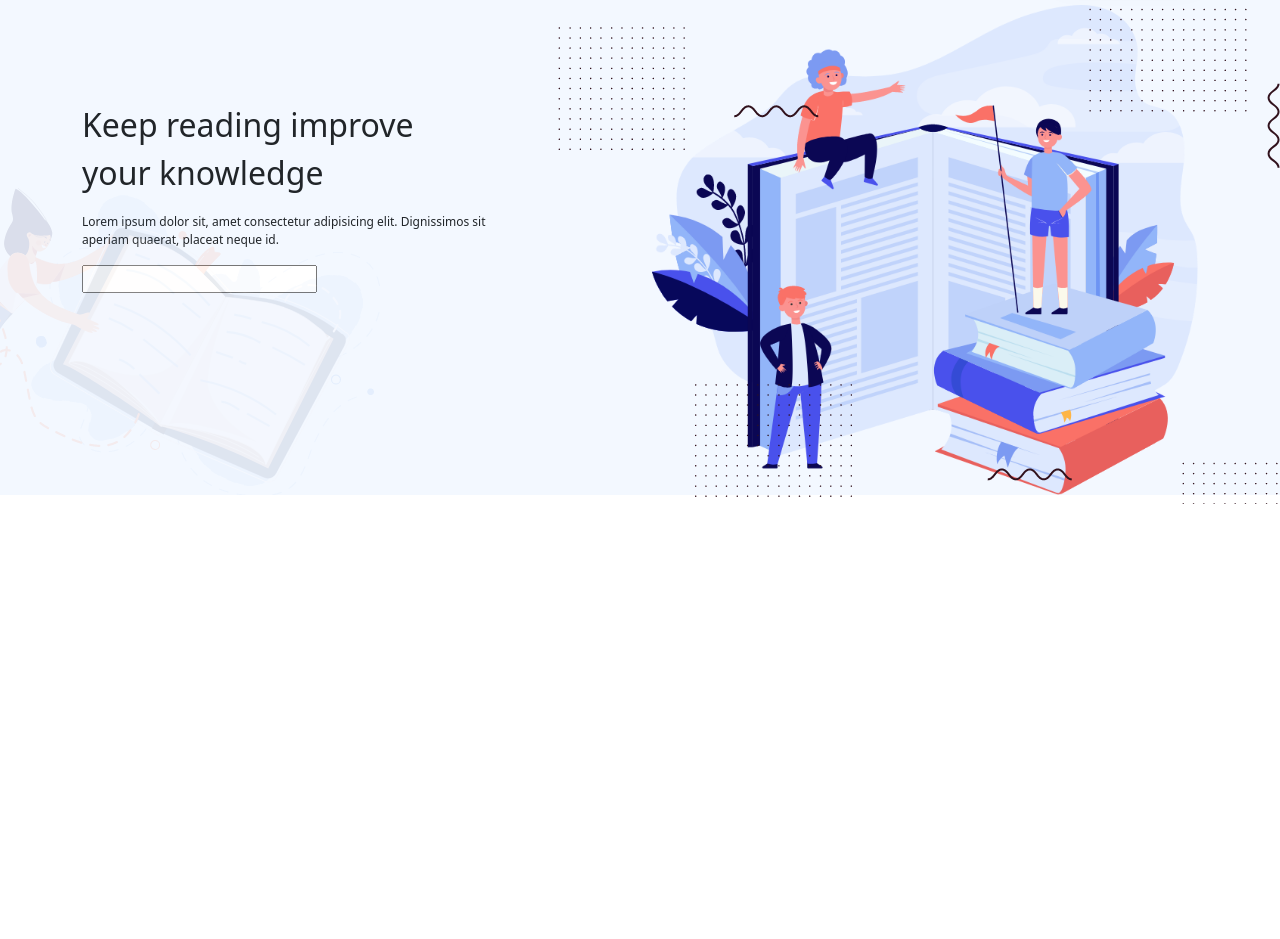
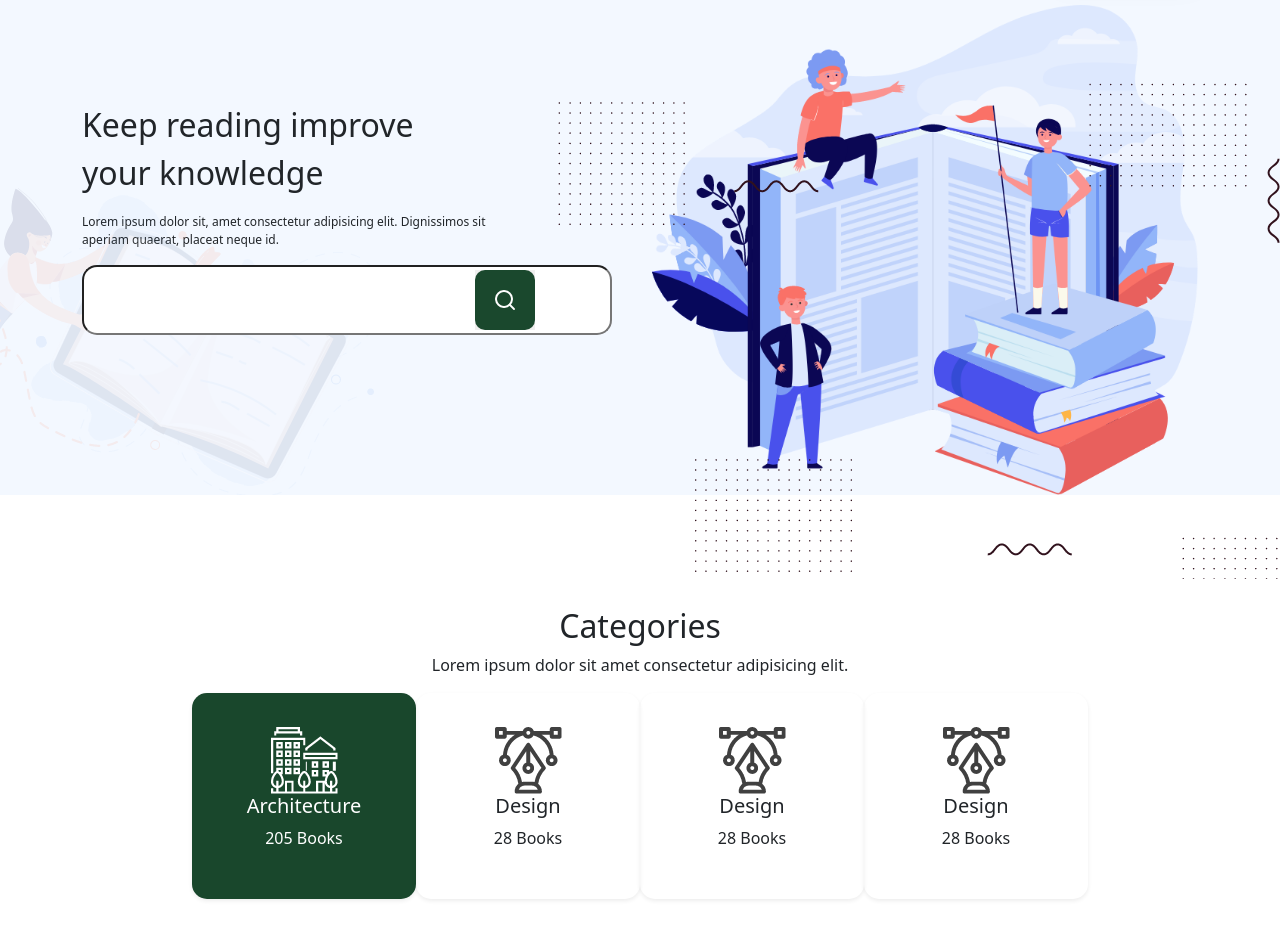
Before and after one commit to waseem-marba/bookinist, a plain HTML site: page index.html in a window 1280 px wide. Shown: the part 83-1022 px from the top of the page. Before the commit the page ends 800 px from the top, so only its background shows below. Drawn offline with nearby package versions, Linux system fonts and the light colour scheme.

Commit message:
categories section

```diff
--- a/index.html
+++ b/index.html
@@ -68,7 +68,10 @@
             <div class="content">
             <p class="heading">Keep reading improve<br>your knowledge</p>
             <p class="body">Lorem ipsum dolor sit, amet consectetur adipisicing elit. Dignissimos sit aperiam quaerat, placeat neque id.</p>
-            <input type="search"/>
+            <form class="search">
+              <input type="search" class="search-field"/>
+              <button type="submit" class="search-icon"><img src="images/search.png" alt=""></button>
+            </form>
           </div>
           </div>
 
@@ -79,6 +82,53 @@
         </div>
       </section>
     </header>
+
+
+    <section class="container-fluid categories">
+      <div class="row">
+        <div class="col text-center">
+          <h2>Categories</h2>
+          <p>Lorem ipsum dolor sit amet consectetur adipisicing elit.</p>
+        </div>
+      </div>
+
+      <div class="row">
+        <div class="col d-flex justify-content-center">
+          <div class="d-flex justify-content-between cards">
+              <div class="card-icon active shadow-sm d-flex justify-content-center align-items-center">
+                <div class="text-center">
+                   <img src="images/architecture.png" alt="">
+                   <h5>Architecture</h5>
+                   <p>205 Books</p>
+                </div>
+              </div>
+              <div class="card-icon shadow-sm d-flex justify-content-center align-items-center">
+                <div class="text-center">
+                   <img src="images/design.png" alt="">
+                   <h5>Design</h5>
+                   <p>28 Books</p>
+                </div>
+              </div>
+
+              <div class="card-icon shadow-sm d-flex justify-content-center align-items-center">
+                <div class="text-center">
+                   <img src="images/design.png" alt="">
+                   <h5>Design</h5>
+                   <p>28 Books</p>
+                </div>
+              </div>
+
+              <div class="card-icon shadow-sm d-flex justify-content-center align-items-center">
+                <div class="text-center">
+                   <img src="images/design.png" alt="">
+                   <h5>Design</h5>
+                   <p>28 Books</p>
+                </div>
+              </div>
+          </div>
+        </div>
+      </div>
+    </section>
     <script src="https://cdn.jsdelivr.net/npm/bootstrap@5.2.0/dist/js/bootstrap.bundle.min.js" integrity="sha384-A3rJD856KowSb7dwlZdYEkO39Gagi7vIsF0jrRAoQmDKKtQBHUuLZ9AsSv4jD4Xa" crossorigin="anonymous"></script>
 </body>
 </html>
--- a/style.css
+++ b/style.css
@@ -14,29 +14,8 @@ a{
 
 .header{
     background-color: var(--primary);
-    position: relative;
 }
-.header::before{
-    content: '';
-    position: absolute;
-    background-image: url('images/left-bottom.png');
-    left: -144px;
-    bottom: 0;
-    display: block;
-    width: 524px;
-    height: 307px;
-}
-.header::after{
-    content: '';
-    position: absolute;
-    background-image: url('images/hero-right.png');
-    right: -20px;
-    top: 15%;
-    display: block;
-    width: 750px;
-    height: 500px;
 
-}
 .right-nav{
     list-style: none;
 }
@@ -59,6 +38,30 @@ a{
     height: 100%;
     z-index: 1
 }
+.hero{
+    position: relative;
+}
+.hero::before{
+    content: '';
+    position: absolute;
+    background-image: url('images/left-bottom.png');
+    left: -144px;
+    bottom: 0;
+    display: block;
+    width: 524px;
+    height: 307px;
+}
+.hero::after{
+    content: '';
+    position: absolute;
+    background-image: url('images/hero-right.png');
+    right: 0px;
+    top: 15%;
+    display: block;
+    width: 730px;
+    height: 500px;
+
+}
 .hero .heading{
     font-size: 2em;
 }
@@ -69,3 +72,42 @@ a{
     padding-top: 6em;
     width: 80%;
 }
+.search-field{
+    width: 530px;
+    height: 70px;
+    border-radius: 15px;
+    font-size: 24px;
+}
+.search-field:focus{
+    outline: none;
+}
+.search{
+    position: relative;
+}
+.search-icon{
+    position: absolute;
+    top: 5px;
+    right: -16px;
+    border: none;
+}
+
+
+
+
+.categories{
+    padding: 7em 0px;
+}
+
+.cards{
+    width: 70%;
+}
+
+.card-icon{
+    width: 227px;
+    height: 206px;
+    border-radius: 15px;
+}
+.card-icon.active{
+    background-color: #19472C;
+    color: white;
+}
```
Also changed, not shown: images/architecture.png (added), images/design.png (added), images/search.png (added).
